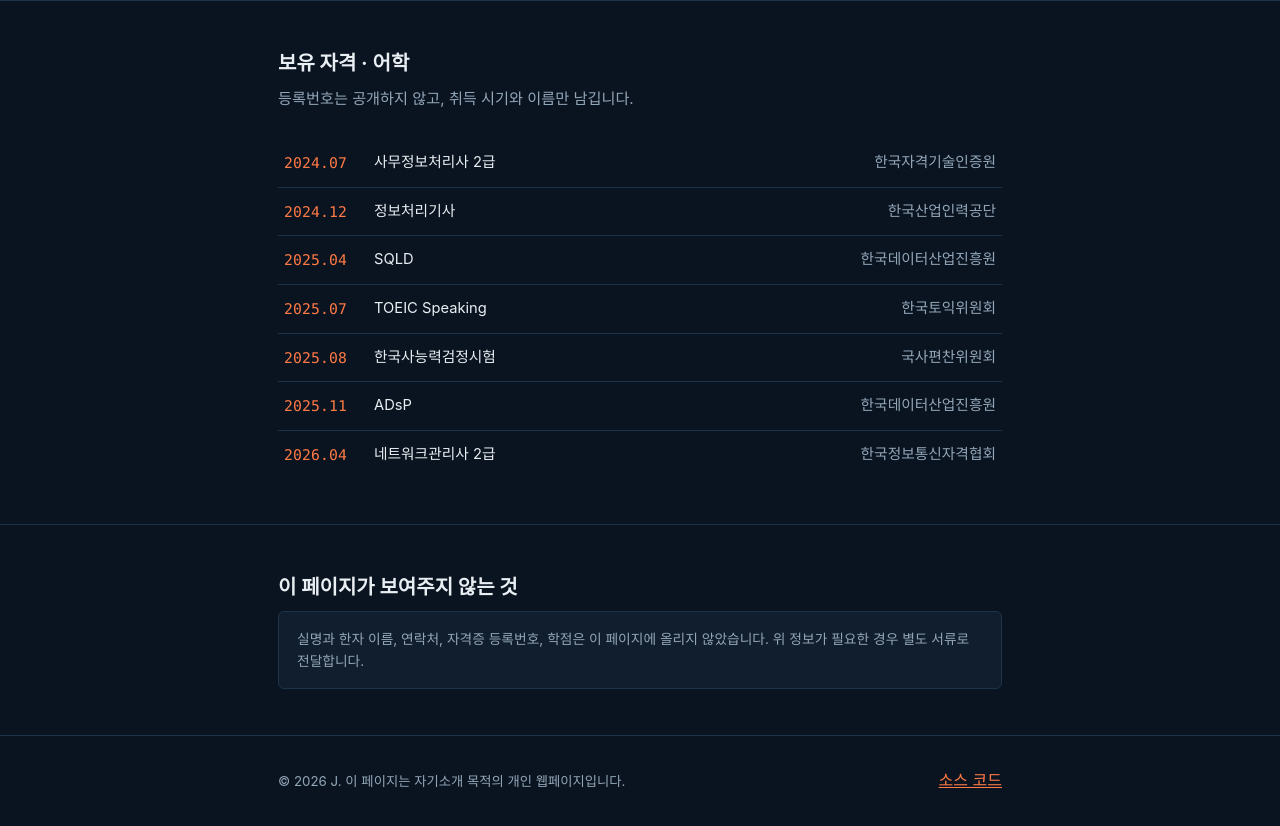
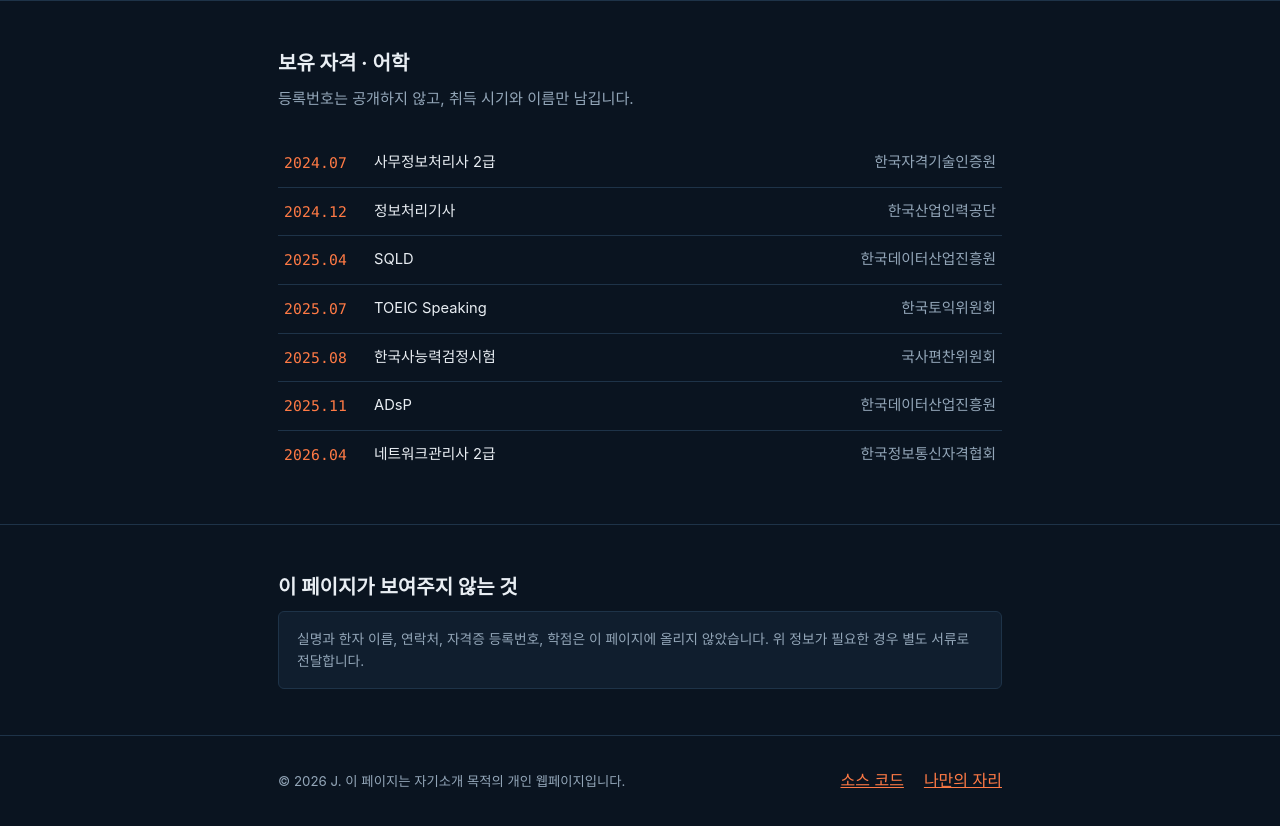
Before and after one commit to zzinyy/profile, a plain HTML site: page index.html in a window 1280 px wide. Shown: the part 1837-2663 px from the top of the page. Drawn offline with Linux system fonts and the light colour scheme; a web font is replaced by a local one.

Commit message:
Update index.html

```diff
--- a/index.html
+++ b/index.html
@@ -547,6 +547,7 @@
     <small>&copy; 2026 J. 이 페이지는 자기소개 목적의 개인 웹페이지입니다.</small>
     <div class="links">
       <a href="https://github.com/REPLACE_WITH_USERNAME/REPLACE_WITH_REPO" id="sourceLink">소스 코드</a>
+      <a href="./private.html">나만의 자리</a>
     </div>
   </div>
 </footer>
```
